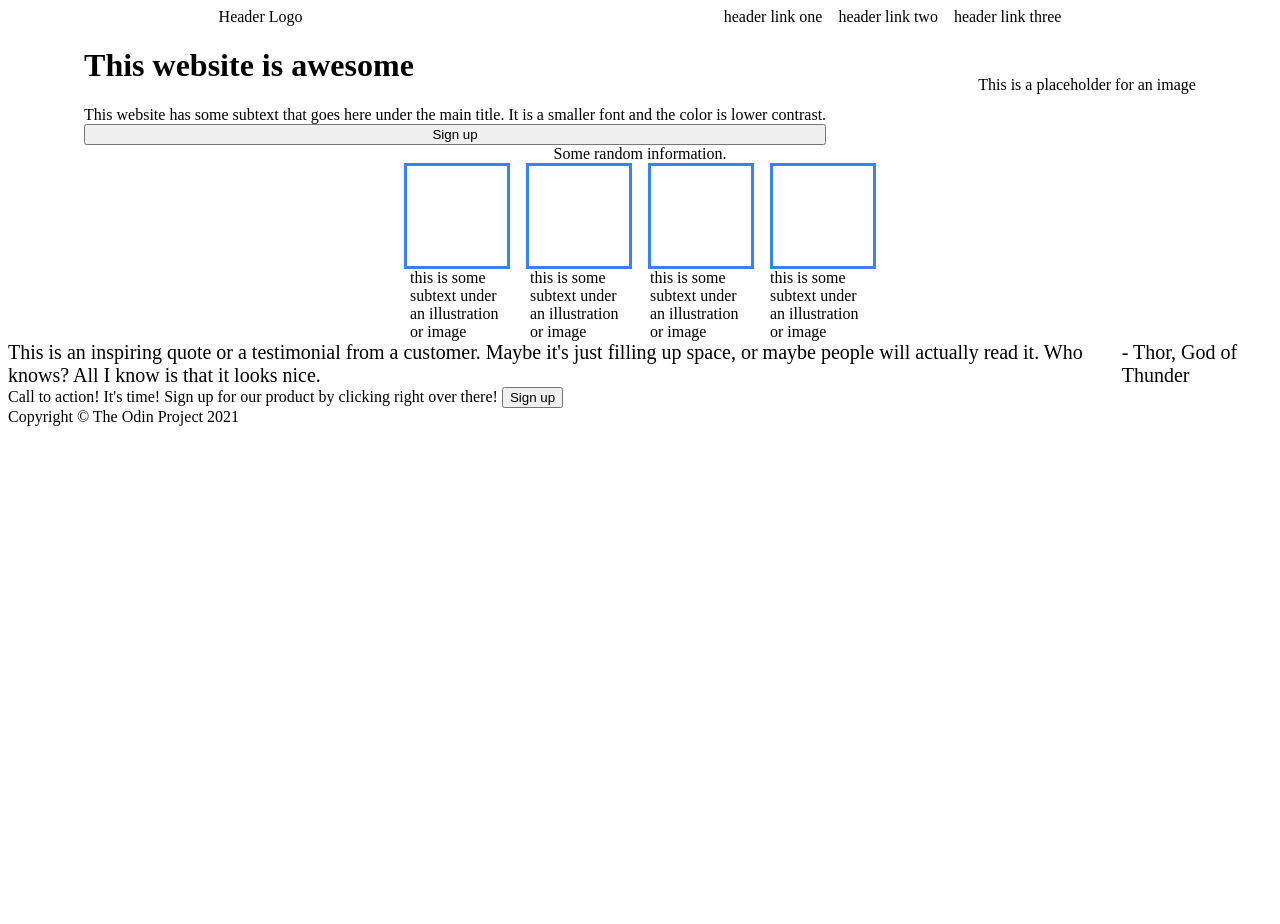
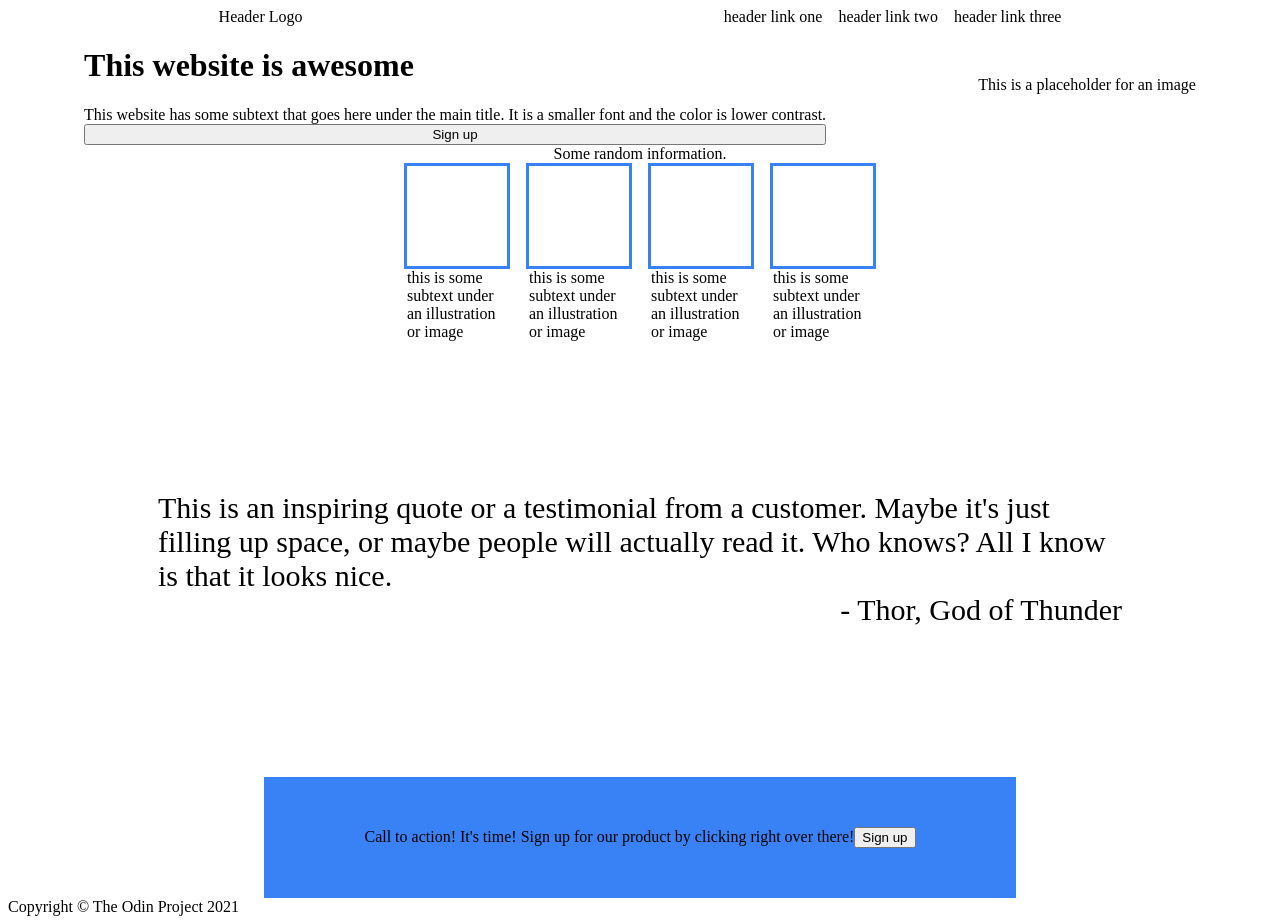
Before and after one commit to ind3ci5ive/landing-page-project, a plain HTML site: page index.html in a window 1280 px wide. Before the commit the page ends 800 px from the top, so only its background shows below. Drawn offline with Linux system fonts and the light colour scheme.

Commit message:
Additional changes to landing page layout

```diff
--- a/index.html
+++ b/index.html
@@ -95,9 +95,13 @@
             <div class="bottom-content">
 
 
+                <div class="quote-content">
+
                     This is an inspiring quote or a testimonial from a customer.
                     Maybe it's just filling up space, or maybe people will actually read it.
                     Who knows? All I know is that it looks nice.
+
+                </div>
 
 
                 <div class="quote-container">- Thor, God of Thunder</div>
@@ -108,10 +112,18 @@
 
             <div class="action-call">
 
+
+                <div class="action-call-container">
+
+                    <p class="action-call-content">
                         Call to action! It's time!
                         Sign up for our product by clicking right over there!
+                    </p>
+
 
                     <button>Sign up</button>
+
+                </div>
 
             </div>
 
--- a/styles.css
+++ b/styles.css
@@ -23,10 +23,13 @@ ul {
 
 li {
 
-
     text-decoration: none;
 }
 
+p {
+
+    margin: 0;
+}
 
 
 
@@ -78,7 +81,7 @@ li {
 
     display: flex;
     flex-direction: row;
-    gap: 20px;
+    gap: 22px;
 }
 
 .image-subtext {
@@ -90,6 +93,30 @@ li {
 .bottom-content {
 
     display: flex;
+    flex-direction: column;
+    align-items: flex-end;
+    font-size: 30px;
+    padding: 150px 150px;
+}
+
+/* .quote-container {
+
+    display: flex;
+} */
+
+
+
+.action-call {
+
+    display: flex;
+    justify-content: center;
+}
+
+.action-call-container {
+
+    display: flex;
+    justify-content: center;
     align-items: center;
-    font-size: 20px;
+    background-color: #3882F6;
+    padding: 50px 100px;
 }
```
Lines whose indentation alone changed are shown as unchanged.
